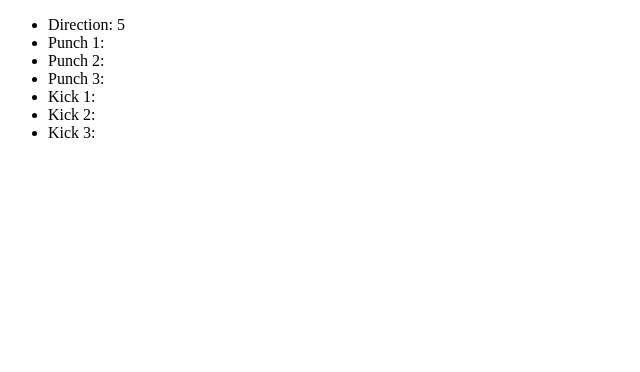
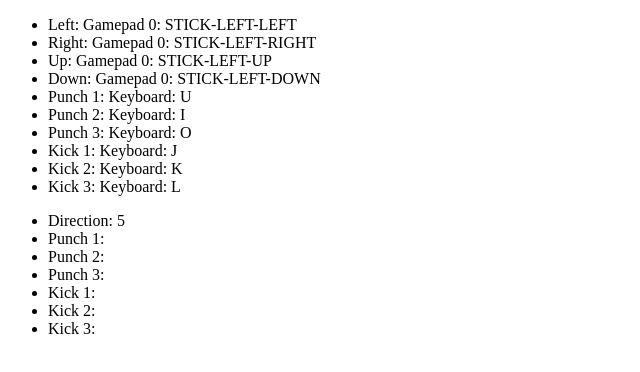
Before and after one commit to evanconway/webpage-gamepad, a React (Vite) app: page / in a window 1280 px wide. Shown: the top 372 px of the page, without its empty margins (0-640 px from the left). Built offline with nearby package versions, Linux system fonts and the light colour scheme.

Commit message:
add crude input mapping display

```diff
--- a/src/App.tsx
+++ b/src/App.tsx
@@ -1,9 +1,11 @@
 import CrudeStickDisplay from "./components/CrudeStickDisplay";
+import Mapper from "./components/Mapper";
 import Input from "./components/Input";
 
 const App = () => (
 	<div>
 		<Input/>
+		<Mapper/>
 		<CrudeStickDisplay/>
 	</div>
 );
--- /dev/null
+++ b/src/components/Mapper.tsx
@@ -0,0 +1,37 @@
+import { useAppSelector } from "../state/hooks";
+import { ActionMapping, selectInputMappings } from "../state/inputMappingSlice";
+
+const mappingToString = (mapping: ActionMapping | null) => {
+    if (mapping === null) return 'INPUT NOT MAPPED';
+    return `${mapping.port === 'keyboard' ? 'Keyboard' : ('Gamepad ' + mapping.port)}: ${mapping.input.toUpperCase()}`;
+};
+
+const Mapper = () => {
+    const {
+        directionLeft,
+        directionRight,
+        directionUp,
+        directionDown,
+        punch1,
+        punch2,
+        punch3,
+        kick1,
+        kick2,
+        kick3,
+    } = useAppSelector(selectInputMappings);
+
+    return <ul>
+        <li>Left: {mappingToString(directionLeft)}</li>
+        <li>Right: {mappingToString(directionRight)}</li>
+        <li>Up: {mappingToString(directionUp)}</li>
+        <li>Down: {mappingToString(directionDown)}</li>
+        <li>Punch 1: {mappingToString(punch1)}</li>
+        <li>Punch 2: {mappingToString(punch2)}</li>
+        <li>Punch 3: {mappingToString(punch3)}</li>
+        <li>Kick 1: {mappingToString(kick1)}</li>
+        <li>Kick 2: {mappingToString(kick2)}</li>
+        <li>Kick 3: {mappingToString(kick3)}</li>
+    </ul>;
+};
+
+export default Mapper;
--- a/src/state/inputMappingSlice.ts
+++ b/src/state/inputMappingSlice.ts
@@ -138,15 +138,6 @@ export const {
     setActionKick3,
 } = inputMappingSlice.actions;
 
-export const selectInputMappingDirectionUp = (state: RootState) => state.inputMapping.directionUp;
-export const selectInputMappingDirectionDown = (state: RootState) => state.inputMapping.directionDown;
-export const selectInputMappingDirectionLeft = (state: RootState) => state.inputMapping.directionLeft;
-export const selectInputMappingDirectionRight = (state: RootState) => state.inputMapping.directionRight;
-export const selectInputMappingPunch1 = (state: RootState) => state.inputMapping.punch1;
-export const selectInputMappingPunch2 = (state: RootState) => state.inputMapping.punch2;
-export const selectInputMappingPunch3 = (state: RootState) => state.inputMapping.punch3;
-export const selectInputMappingKick1 = (state: RootState) => state.inputMapping.kick1;
-export const selectInputMappingKick2 = (state: RootState) => state.inputMapping.kick2;
-export const selectInputMappingKick3 = (state: RootState) => state.inputMapping.kick3;
+export const selectInputMappings = (state: RootState) => state.inputMapping;
 
 export default inputMappingSlice.reducer;
```
